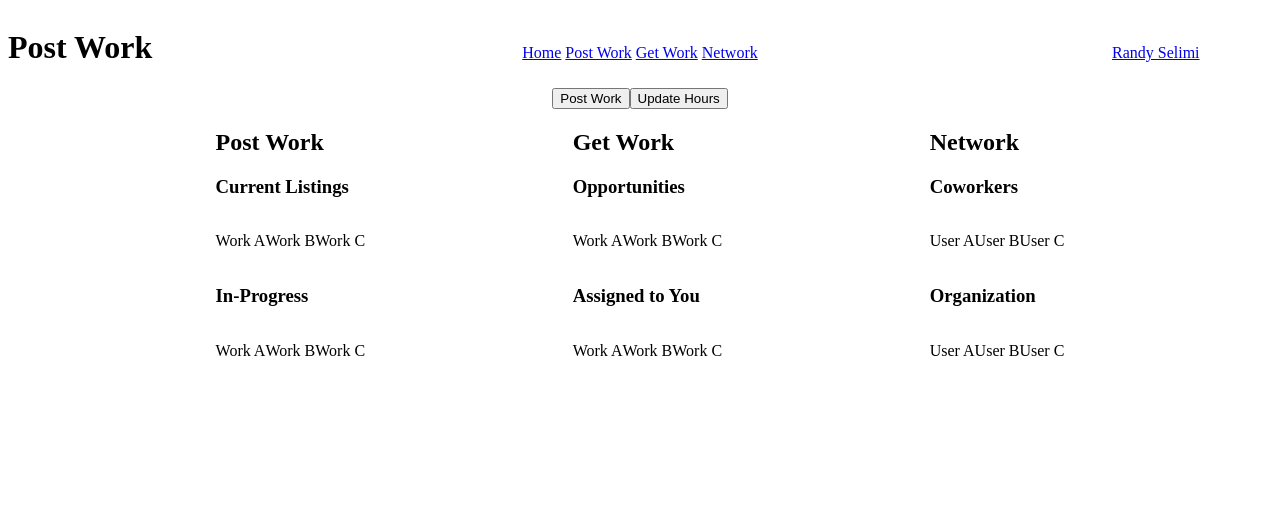
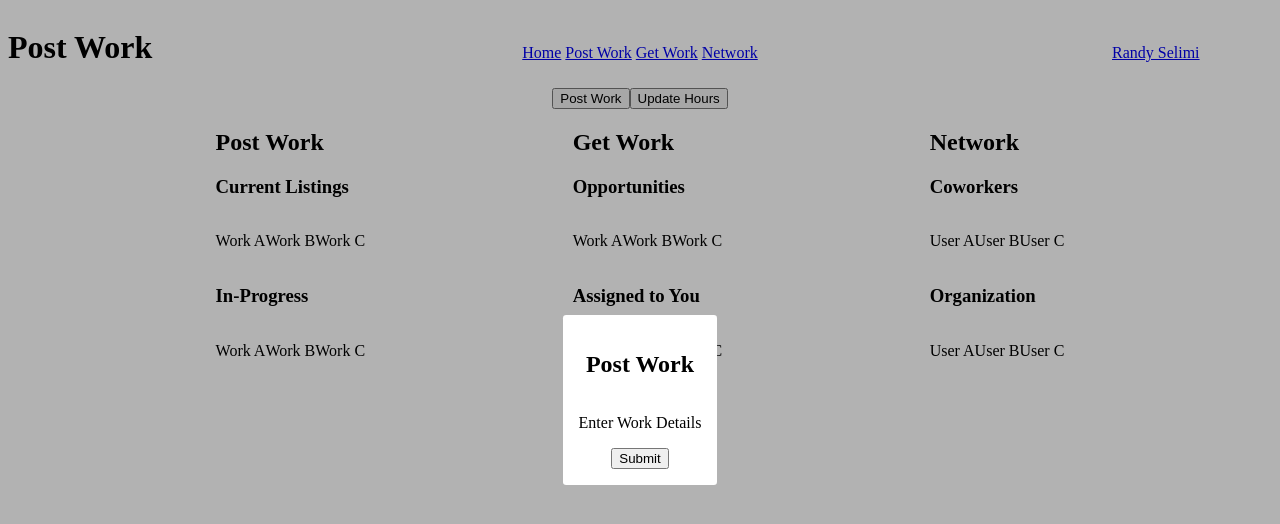
Before and after one commit to randyselimi/post-work, a SvelteKit app: page / in a window 1280 px wide. Both pictures are taken after a click on the button "Post Work". Shown: the top 524 px of the page. Built offline with nearby package versions, Linux system fonts and the light colour scheme.

Commit message:
implemented 4 different modals

```diff
--- /dev/null
+++ b/src/lib/post-work-modal.svelte
@@ -0,0 +1,22 @@
+<script>
+	import Modal from './modal.svelte';
+
+	let showModal = false;
+</script>
+
+<button on:click={() => (showModal = true)}> Post Work </button>
+
+<Modal bind:showModal>
+	<div slot="header">
+		<h2>Post Work</h2>
+	</div>
+
+	<div slot="content">
+		<p>Enter Work Details</p>
+	</div>
+
+	<div slot="footer">
+		<!-- svelte-ignore a11y-autofocus -->
+		<button autofocus on:click={() => (showModal = false)}>Submit</button>
+	</div>
+</Modal>
--- /dev/null
+++ b/src/lib/update-hours-modal.svelte
@@ -0,0 +1,22 @@
+<script>
+	import Modal from './modal.svelte';
+
+	let showModal = false;
+</script>
+
+<button on:click={() => (showModal = true)}> Update Hours </button>
+
+<Modal bind:showModal>
+	<div slot="header">
+		<h2>Update Hours</h2>
+	</div>
+
+	<div slot="content">
+		<p>Enter Availability Details</p>
+	</div>
+
+	<div slot="footer">
+		<!-- svelte-ignore a11y-autofocus -->
+		<button autofocus on:click={() => (showModal = false)}>Submit</button>
+	</div>
+</Modal>
--- /dev/null
+++ b/src/lib/user-modal.svelte
@@ -0,0 +1,24 @@
+<script lang="ts">
+	import Modal from './modal.svelte';
+
+	export let user: string;
+
+	let showModal = false;
+</script>
+
+<p on:click={() => (showModal = true)}>{user}</p>
+
+<Modal bind:showModal>
+	<div slot="header">
+		<h2>{user}</h2>
+	</div>
+
+	<div slot="content">
+		<p>User Details</p>
+	</div>
+
+	<div slot="footer">
+		<!-- svelte-ignore a11y-autofocus -->
+		<button autofocus on:click={() => (showModal = false)}>Close</button>
+	</div>
+</Modal>
--- /dev/null
+++ b/src/lib/work-modal.svelte
@@ -0,0 +1,24 @@
+<script lang="ts">
+	import Modal from './modal.svelte';
+
+	export let work: string;
+
+	let showModal = false;
+</script>
+
+<p on:click={() => (showModal = true)}>{work}</p>
+
+<Modal bind:showModal>
+	<div slot="header">
+		<h2>{work}</h2>
+	</div>
+
+	<div slot="content">
+		<p>Work Details</p>
+	</div>
+
+	<div slot="footer">
+		<!-- svelte-ignore a11y-autofocus -->
+		<button autofocus on:click={() => (showModal = false)}>Close</button>
+	</div>
+</Modal>
--- a/src/routes/+layout.svelte
+++ b/src/routes/+layout.svelte
@@ -1,3 +1,8 @@
+<script>
+	import PostWorkModal from '$lib/post-work-modal.svelte';
+	import UpdateHoursModal from '$lib/update-hours-modal.svelte';
+</script>
+
 <div class="container">
 	<div class="header">
 		<div class="header-element">
@@ -14,8 +19,8 @@
 		</div>
 	</div>
 	<div class="subheader">
-		<button> Post Work </button>
-		<button> Update Hours </button>
+		<PostWorkModal />
+		<UpdateHoursModal />
 	</div>
 	<slot />
 </div>
--- a/src/routes/+page.svelte
+++ b/src/routes/+page.svelte
@@ -1,4 +1,6 @@
 <script lang="ts">
+	import WorkModal from '$lib/work-modal.svelte';
+	import UserModal from '$lib/user-modal.svelte';
 </script>
 
 <div class="container">
@@ -6,81 +8,45 @@
 		<h2>Post Work</h2>
 		<h3>Current Listings</h3>
 		<div class="row">
-			<div class="card">
-				<p>Work A</p>
-			</div>
-			<div class="card">
-				<p>Work B</p>
-			</div>
-			<div class="card">
-				<p>Work C</p>
-			</div>
+			<WorkModal work={'Work A'} />
+			<WorkModal work={'Work B'} />
+			<WorkModal work={'Work C'} />
 		</div>
 		<h3>In-Progress</h3>
 		<div class="row">
-			<div class="card">
-				<p>Work A</p>
-			</div>
-			<div class="card">
-				<p>Work B</p>
-			</div>
-			<div class="card">
-				<p>Work C</p>
-			</div>
+			<WorkModal work={'Work A'} />
+			<WorkModal work={'Work B'} />
+			<WorkModal work={'Work C'} />
 		</div>
 	</div>
 	<div class="tile">
 		<h2>Get Work</h2>
 		<h3>Opportunities</h3>
 		<div class="row">
-			<div class="card">
-				<p>Work A</p>
-			</div>
-			<div class="card">
-				<p>Work B</p>
-			</div>
-			<div class="card">
-				<p>Work C</p>
-			</div>
+			<WorkModal work={'Work A'} />
+			<WorkModal work={'Work B'} />
+			<WorkModal work={'Work C'} />
 		</div>
 		<h3>Assigned to You</h3>
 		<div class="row">
-			<div class="card">
-				<p>Work A</p>
-			</div>
-			<div class="card">
-				<p>Work B</p>
-			</div>
-			<div class="card">
-				<p>Work C</p>
-			</div>
+			<WorkModal work={'Work A'} />
+			<WorkModal work={'Work B'} />
+			<WorkModal work={'Work C'} />
 		</div>
 	</div>
 	<div class="tile">
 		<h2>Network</h2>
 		<h3>Coworkers</h3>
 		<div class="row">
-			<div class="card">
-				<p>User A</p>
-			</div>
-			<div class="card">
-				<p>User B</p>
-			</div>
-			<div class="card">
-				<p>User C</p>
-			</div>
+			<UserModal user={'User A'} />
+			<UserModal user={'User B'} />
+			<UserModal user={'User C'} />
 		</div>
 		<h3>Organization</h3>
 		<div class="row">
-			<div class="card">
-				<p>User A</p>
-			</div>
-			<div class="card">
-				<p>User B</p>
-			</div>
-			<div class="card">
-				<p>User C</p>
-			</div>
+			<UserModal user={'User A'} />
+			<UserModal user={'User B'} />
+			<UserModal user={'User C'} />
 		</div>
 	</div>
 </div>
@@ -95,6 +61,4 @@
 	.row {
 		display: flex;
 	}
-	.card {
-	}
 </style>
```
